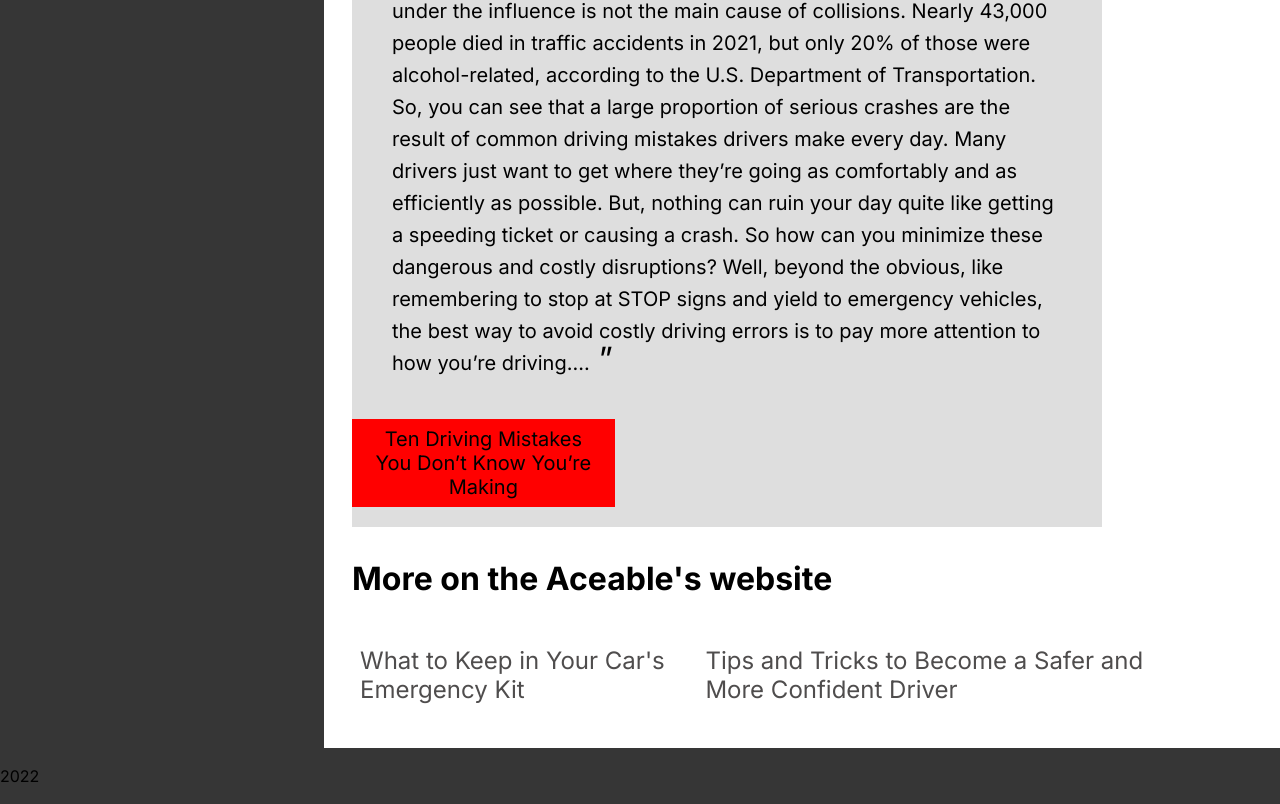
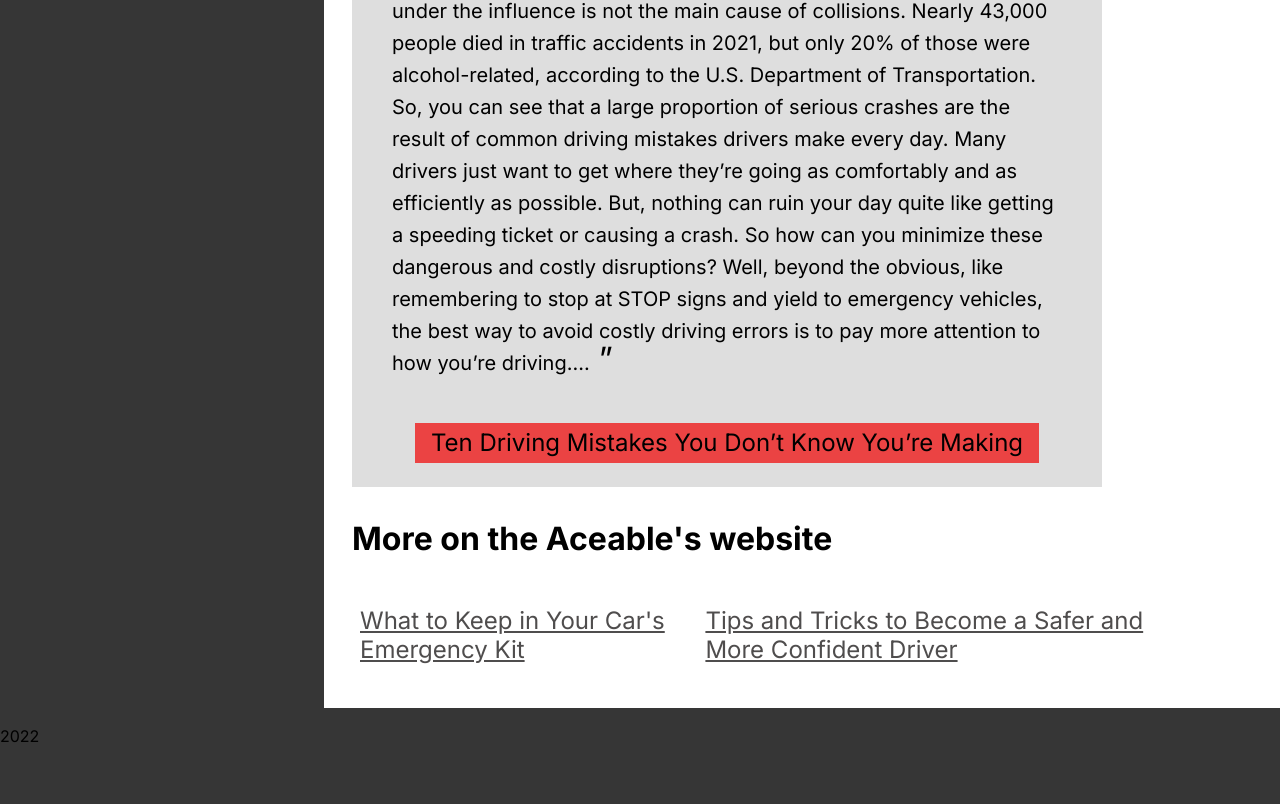
Before and after one commit to cml815/about-a, a React (Create React App) app: page /projects/aceable in a window 1280 px wide. Shown: the part 1200-2004 px from the top of the page. After the commit the page ends 1964 px from the top, so only its background shows below. Built offline with nearby package versions, Linux system fonts and the light colour scheme.

Commit message:
link styles

```diff
--- a/src/components/Project.module.css
+++ b/src/components/Project.module.css
@@ -75,6 +75,7 @@ main {
   font-size: 1.5rem;
   padding: 1rem .5rem;
   margin-right: 1rem;
+  text-decoration: underline;
 }
 
 
--- a/src/global.css
+++ b/src/global.css
@@ -64,13 +64,15 @@ p {
 
 .btnContainer {
   display: flex;
+  justify-content: center;
+  align-items: center;
 }
 
 .btn {
-  background-color: red;
+  background-color: rgb(235, 67, 67);
   color: black;
   padding: .5rem 1rem;
-  width: 50%;
+  font-size: 1.5rem;
 }
 
 a {
```
